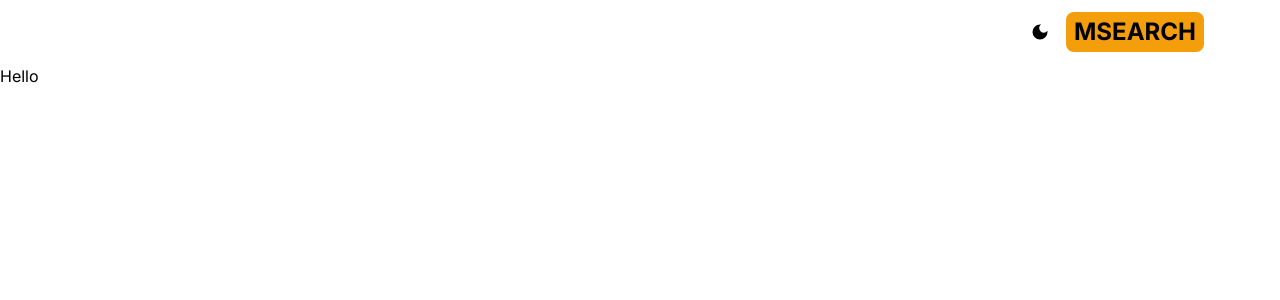
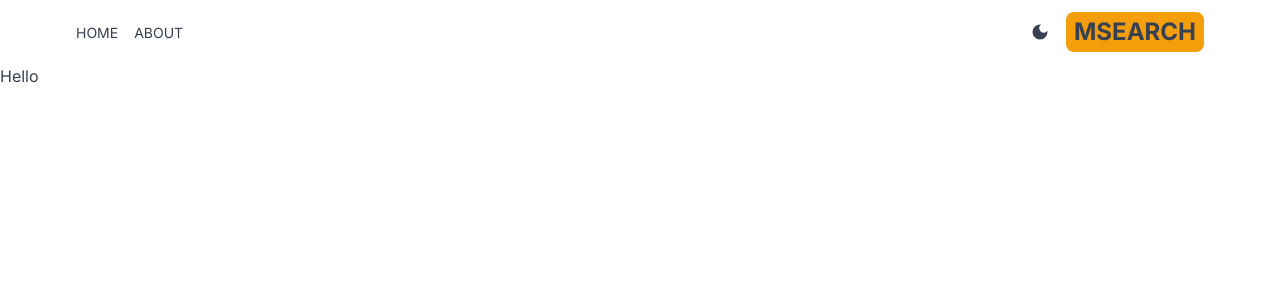
Before and after one commit to tanmay-vig/msearch, a Next.js app: page / in a window 1280 px wide. Shown: the top 300 px of the page. Built offline with nearby package versions, Linux system fonts and the light colour scheme.

Commit message:
header-complete

```diff
--- a/package.json
+++ b/package.json
@@ -10,6 +10,7 @@
   },
   "dependencies": {
     "next": "14.1.3",
+    "next-themes": "^0.3.0",
     "react": "^18",
     "react-dom": "^18",
     "react-icons": "^5.0.1"
--- /dev/null
+++ b/src/app/Provider.jsx
@@ -0,0 +1,13 @@
+'use client';
+
+import { ThemeProvider } from 'next-themes';
+
+export default function Providers({ children }) {
+  return (
+    <ThemeProvider defaultTheme='system' attribute='class'>
+      <div className='text-gray-700 dark:text-gray-200 dark:bg-gray-700 min-h-screen select-none transition-colors duration-300'>
+        {children}
+      </div>
+    </ThemeProvider>
+  );
+}
--- a/src/app/layout.js
+++ b/src/app/layout.js
@@ -1,6 +1,7 @@
 import { Inter } from "next/font/google";
 import "./globals.css";
 import Header from "@/components/Header";
+import Providers from "./Provider";
 
 const inter = Inter({ subsets: ["latin"] });
 
@@ -13,8 +14,11 @@ export default function RootLayout({ children }) {
     return (
         <html lang="en">
             <body className={inter.className}>
+                <Providers>
+
                 <Header />
                 {children}
+                </Providers>
             </body>
         </html>
     );
--- a/src/components/MenuItem.jsx
+++ b/src/components/MenuItem.jsx
@@ -1,9 +1,10 @@
-import React from 'react'
+import Link from 'next/link';
 
-export default function MenuItem() {
+export default function MenuItem({ title, address, Icon }) {
   return (
-    <>
-
-    </>
-  )
+    <Link href={address} className='hover:text-amber-500'>
+      <Icon className="text-2xl sm:hidden"/>
+      <p className='uppercase hidden sm:inline text-sm'>{title}</p>
+    </Link>
+  );
 }
--- a/tailwind.config.js
+++ b/tailwind.config.js
@@ -15,4 +15,5 @@ module.exports = {
     },
   },
   plugins: [],
+  darkMode: "class",
 };
```
Also changed, not shown: 1 other file (tests, documents, lock files or other folders).
